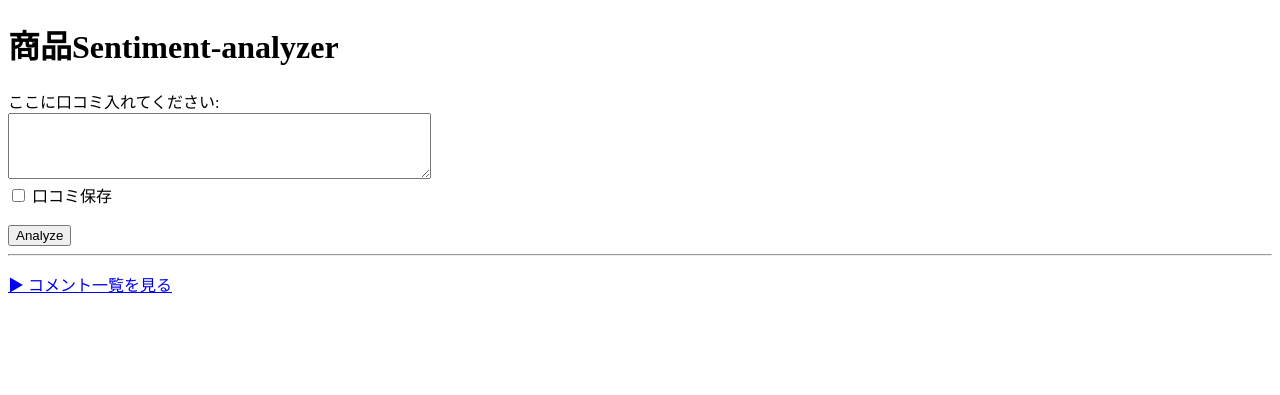
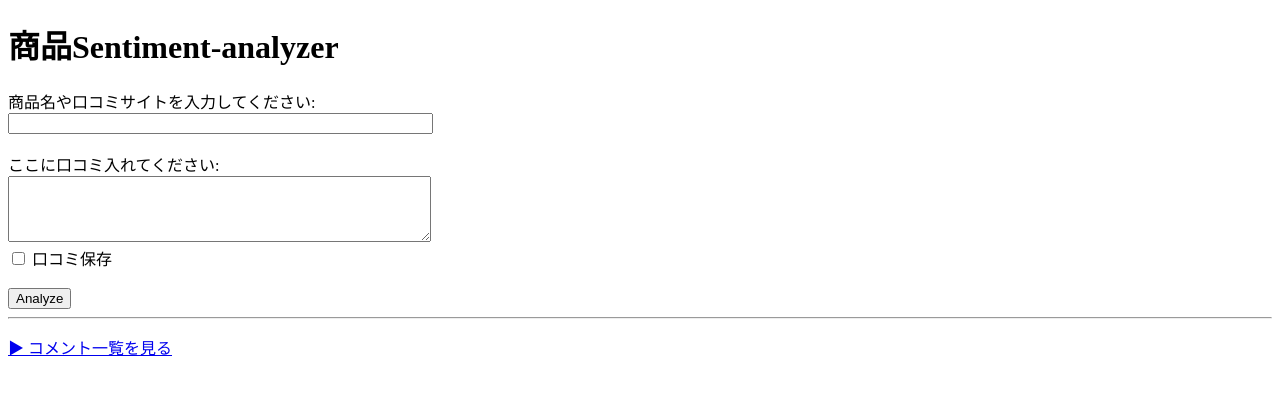
Before and after one commit to El-Merendeiro/Study_python, a Flask app: page / in a window 1280 px wide. Shown: the top 395 px of the page. Run offline with Flask 3, Linux system fonts and the light colour scheme.

```diff
--- a/sentiment-analyzer/templates/home.html
+++ b/sentiment-analyzer/templates/home.html
@@ -7,6 +7,11 @@
 <body>
     <h1>商品Sentiment-analyzer</h1>
     <form method="POST">
+
+        <!-- 商品名や口コミサイト -->
+        <label for="note">商品名や口コミサイトを入力してください:</label><br>
+        <input type="text" id="note" name="note" size="50"><br><br>
+
         <label for="comment">ここに口コミ入れてください:</label><br>
         <textarea id="comment" name="comment" rows="4" cols="50"></textarea><br>
 
```
